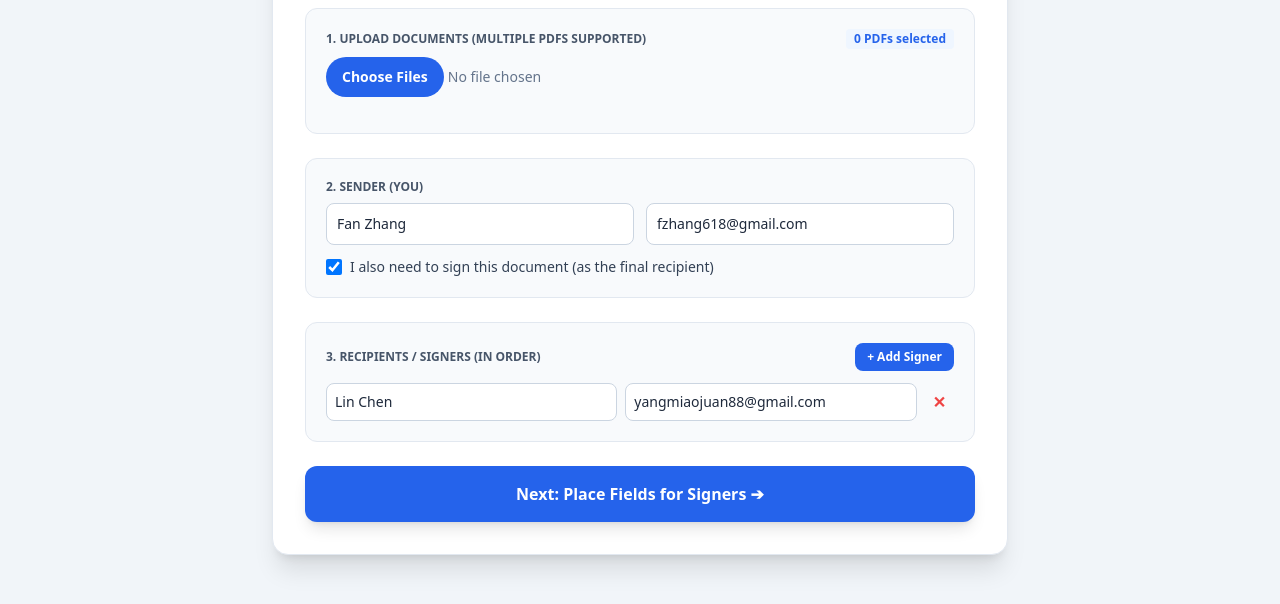
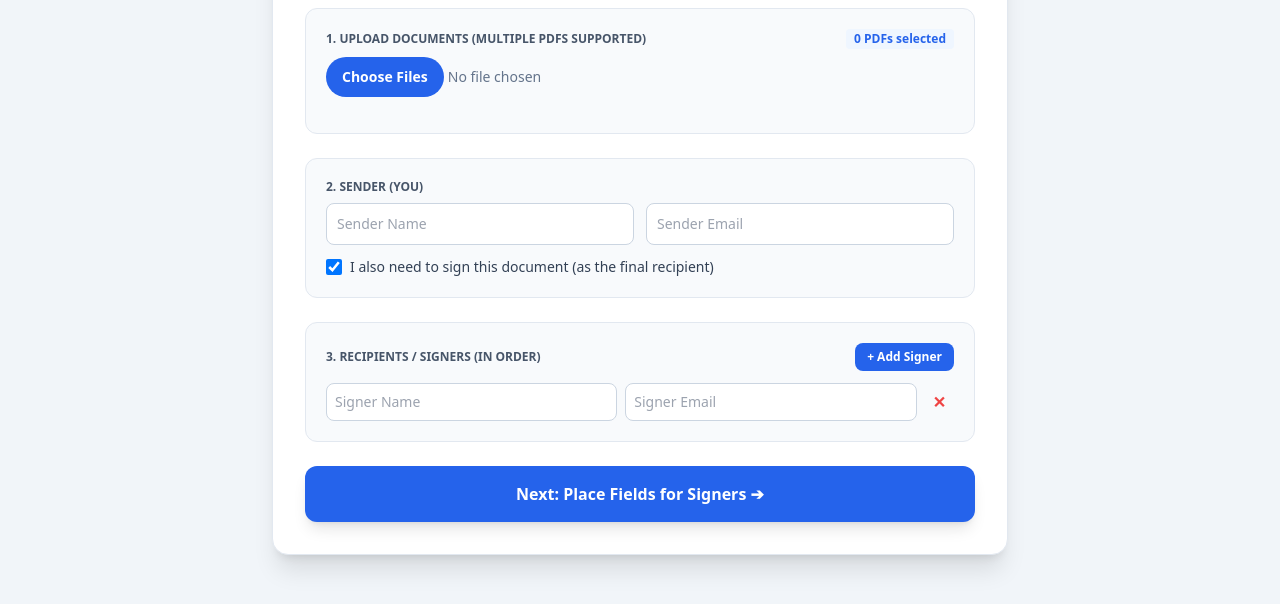
Before and after one commit to Frankie7878/esign-platform, a website: page index.html in a window 1280 px wide. Shown: the part 196-800 px from the top of the page. Drawn offline with nearby package versions, Linux system fonts and the light colour scheme.

Commit message:
Remove hardcoded default recipient and sender pre-filled input values

```diff
--- a/index.html
+++ b/index.html
@@ -78,8 +78,8 @@
             <div class="mb-6 bg-slate-50 p-5 rounded-xl border border-slate-200">
                 <label class="block text-xs font-bold uppercase text-slate-600 mb-2">2. Sender (You)</label>
                 <div class="grid grid-cols-1 md:grid-cols-2 gap-3 mb-3">
-                    <input type="text" id="senderName" value="Fan Zhang" placeholder="Sender Name" class="border border-slate-300 p-2.5 rounded-lg text-sm outline-none focus:ring-2 focus:ring-blue-500">
-                    <input type="email" id="senderEmail" value="fzhang618@gmail.com" placeholder="Sender Email" class="border border-slate-300 p-2.5 rounded-lg text-sm outline-none focus:ring-2 focus:ring-blue-500">
+                    <input type="text" id="senderName" value="" placeholder="Sender Name" class="border border-slate-300 p-2.5 rounded-lg text-sm outline-none focus:ring-2 focus:ring-blue-500">
+                    <input type="email" id="senderEmail" value="" placeholder="Sender Email" class="border border-slate-300 p-2.5 rounded-lg text-sm outline-none focus:ring-2 focus:ring-blue-500">
                 </div>
                 <label class="flex items-center gap-2 cursor-pointer text-sm text-slate-700">
                     <input type="checkbox" id="includeSender" checked class="w-4 h-4 text-blue-600 rounded">
@@ -201,8 +201,8 @@
             document.getElementById('clients').appendChild(div);
         }
 
-        // Add default signer
-        addClient('Lin Chen', 'yangmiaojuan88@gmail.com');
+        // Add initial blank signer row
+        addClient();
 
         async function goToDesigner() {
             if (selectedPdfFiles.length === 0) return alert("Please select at least one PDF document first!");
```
Also changed, not shown: public/index.html (+4 -4 lines).
